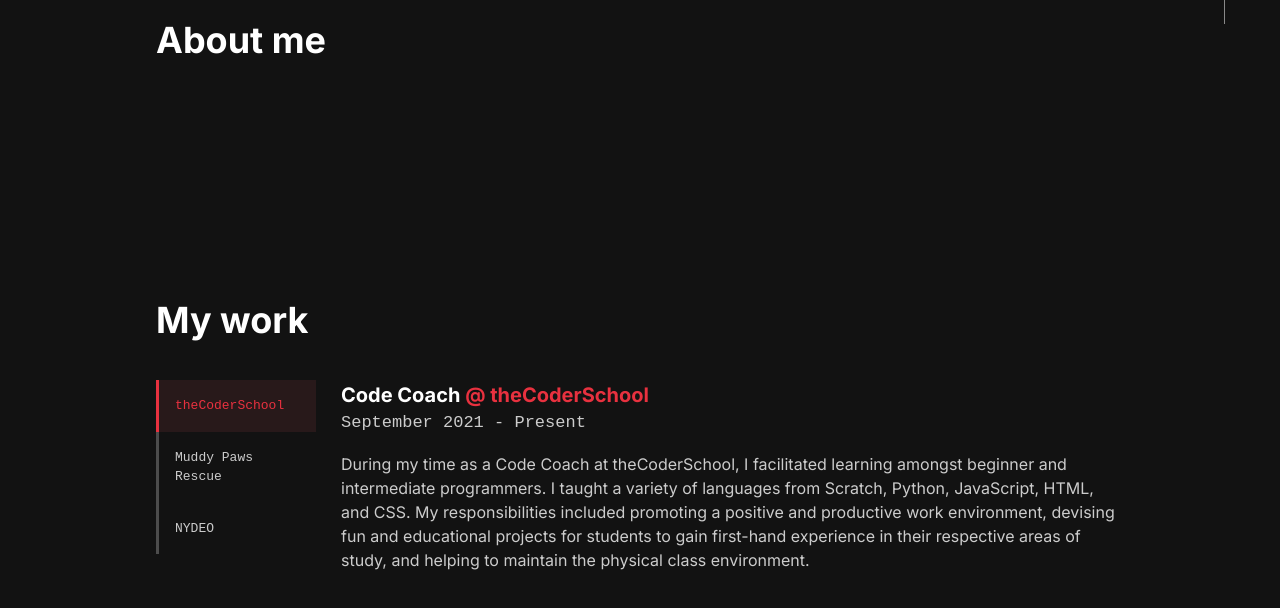
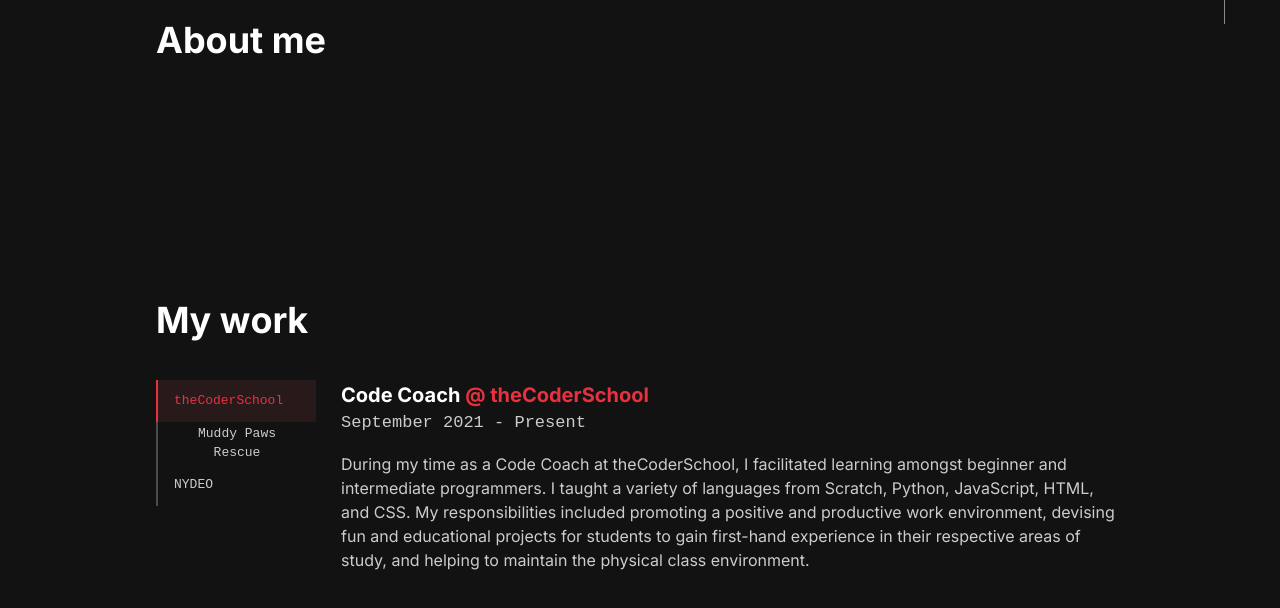
Before and after one commit to ngethan/portfolio-v1, a React (Create React App) app: page / in a window 1280 px wide. Shown: the part 880-1488 px from the top of the page. Built offline with nearby package versions, Linux system fonts and the light colour scheme.

Commit message:
added animation for work

```diff
--- a/src/components/Work.jsx
+++ b/src/components/Work.jsx
@@ -69,6 +69,10 @@ const Work = () => {
         },
     };
 
+    function sleep(ms) {
+        return new Promise((resolve) => setTimeout(resolve, ms));
+    }
+
     const handleTCSClick = () => {
         let prevActive = document.getElementsByClassName("active-work")[0];
         if (prevActive && prevActive.id === "tcs") return;
@@ -81,6 +85,7 @@ const Work = () => {
         document.getElementById("name").href = workData.tcs.url;
         document.getElementById("duration").innerHTML = workData.tcs.duration;
         document.getElementById("description").textContent = workData.tcs.description;
+        sleep(100).then(() => (document.getElementById("selected-indicator").style.bottom = "126px"));
     };
 
     const handleMPRClick = () => {
@@ -95,6 +100,7 @@ const Work = () => {
         document.getElementById("name").href = workData.mpr.url;
         document.getElementById("duration").textContent = workData.mpr.duration;
         document.getElementById("description").textContent = workData.mpr.description;
+        sleep(100).then(() => (document.getElementById("selected-indicator").style.bottom = "84px"));
     };
 
     const handleNYDEOClick = () => {
@@ -109,6 +115,7 @@ const Work = () => {
         document.getElementById("name").href = workData.nydeo.url;
         document.getElementById("duration").textContent = workData.nydeo.duration;
         document.getElementById("description").textContent = workData.nydeo.description;
+        sleep(100).then(() => (document.getElementById("selected-indicator").style.bottom = "42px"));
     };
 
     return (
@@ -119,35 +126,46 @@ const Work = () => {
             variants={list}
             ref={ref}
         >
-            <motion.p className="text-4xl text-gray-100 font-bold inline mb-[40px]" variants={itemY}>
-                My work
-            </motion.p>
+            <motion.div className="name flex text-[0px] text-gray-100 text-7xl sm:text-8xl font-bold" variants={itemY}>
+                {["M", "y", "\xa0", "w", "o", "r", "k"].map((letter) => {
+                    return (
+                        <h1 className="text-4xl mb-[40px] duration-300 inline-block align-top hover:text-red-500">
+                            {letter}
+                        </h1>
+                    );
+                })}
+            </motion.div>
+
             <div className="flex h-screen">
                 <ul className="flex flex-col justify-left items-left w-[160px] h-full text-[13px] font-code float-left">
                     <motion.li
                         id="tcs"
-                        className="w-[160px] duration-300 cursor-none inline-block border-l-[3px] border-gray-600 py-4 active-work"
+                        className="flex items-center w-[160px] h-[42px] duration-300 cursor-none border-l-[2px] border-gray-600 py-4 active-work"
                         onClick={handleTCSClick}
                         variants={itemX}
                     >
-                        theCoderSchool
+                        <button className="cursor-none">theCoderSchool</button>
                     </motion.li>
                     <motion.li
                         id="mpr"
-                        className="w-[160px] duration-300 cursor-none inline-block border-l-[3px] border-gray-600 py-4 inactive-work"
+                        className="flex items-center w-[160px] h-[42px] duration-300 cursor-none border-l-[2px] border-gray-600 py-4 inactive-work"
                         onClick={handleMPRClick}
                         variants={itemX}
                     >
-                        Muddy Paws Rescue
+                        <button className="cursor-none">Muddy Paws Rescue</button>
                     </motion.li>
                     <motion.li
                         id="nydeo"
-                        className="w-[160px] duration-300 cursor-none inline-block border-l-[3px] border-gray-600 py-4 inactive-work"
+                        className="flex items-center w-[160px] h-[42px] duration-300 cursor-none border-l-[2px] border-gray-600 py-4 inactive-work"
                         onClick={handleNYDEOClick}
                         variants={itemX}
                     >
-                        NYDEO
+                        <button className="cursor-none">NYDEO</button>
                     </motion.li>
+                    <div
+                        id="selected-indicator"
+                        className="relative bottom-[126px] w-[2px] h-[42px] border-l-[2px] border-red-500 transition-top duration-300"
+                    ></div>
                 </ul>
 
                 <div className="ml-[25px] float-right">
--- a/src/index.css
+++ b/src/index.css
@@ -98,7 +98,6 @@
     }
 
     .active-work {
-        border-left: 3px solid theme("colors.red.500") !important;
         background-color: rgba(236, 90, 101, 0.1);
         color: theme("colors.red.500");
     }
```
